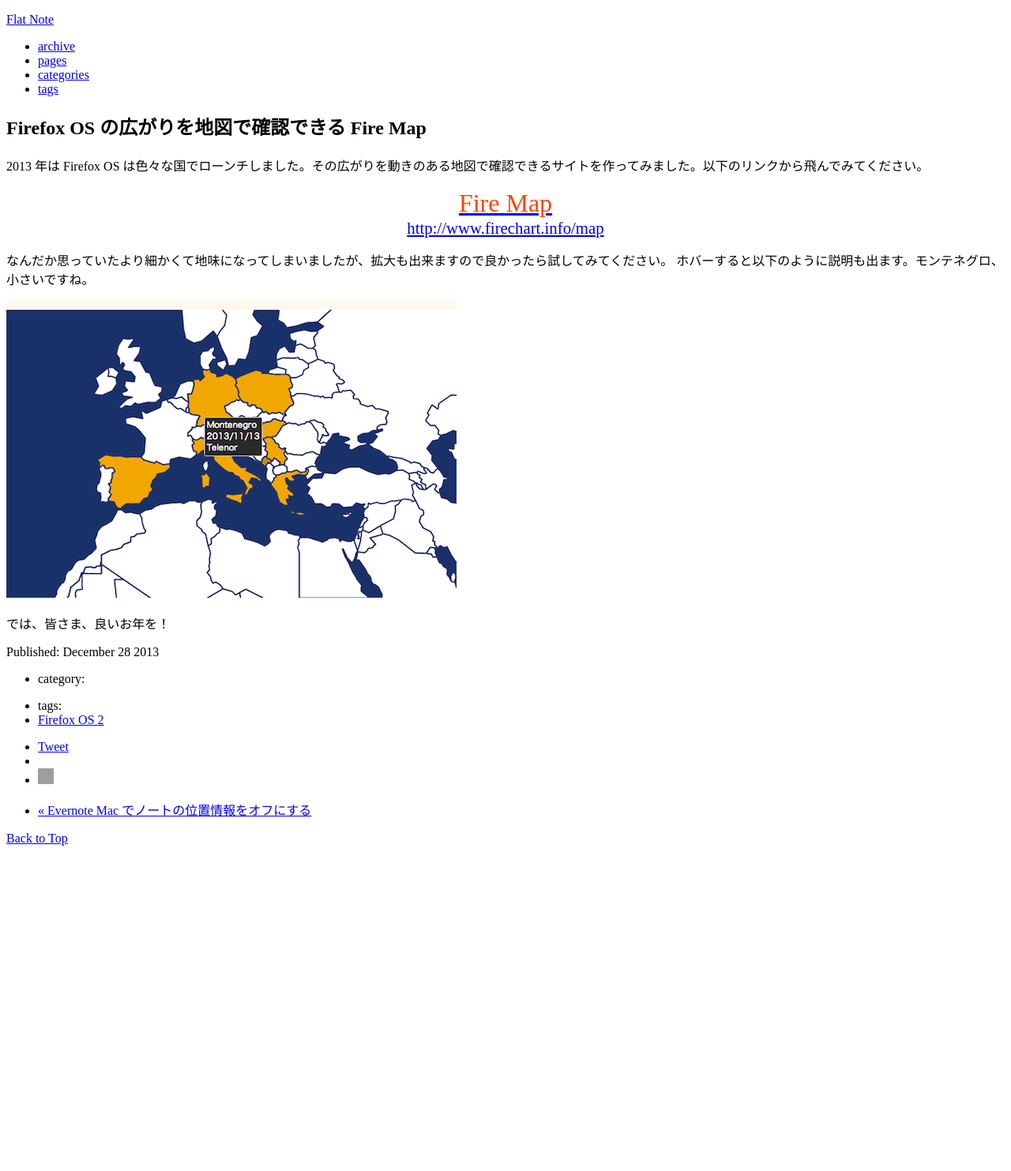
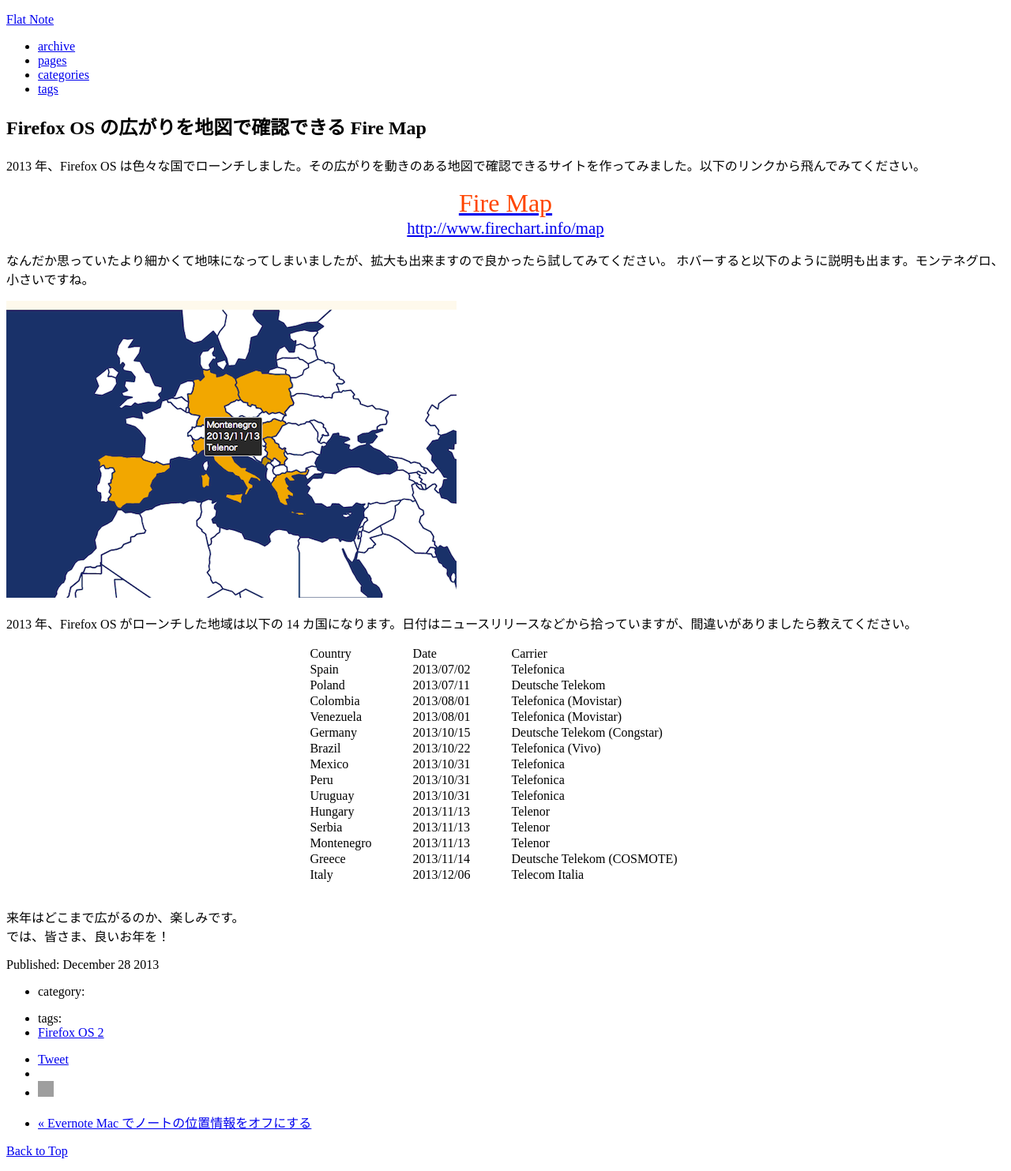
Before and after one commit to flatbird/flatbird.github.com, a Jekyll site: the page built from _posts/2013-12-28-fire-map.md, in a window 1280 px wide. Shown: the whole page at 79% size. Built offline with Jekyll 4.4.1, drawn with Linux system fonts in a browser that asks for light colours; comment, search, counter and statistics services are not loaded; before the commit the page ends 1087 px from its top, so only the background shows below that; grey boxes are pictures that could not be loaded.

Commit message:
Added chart about contries.

```diff
--- a/_posts/2013-12-28-fire-map.md
+++ b/_posts/2013-12-28-fire-map.md
@@ -13,14 +13,29 @@
 	font-size: 1.3rem;
 	margin-bottom: 1rem;
 }
+
 .title {
 	font-size: 2rem;
 	color: orangered;
 	line-height: 2.5rem;
 }
+
+table {
+	margin: 0 auto 30px;
+}
+
+thead {
+	border-bottom: solid 1px;
+}
+
+td {
+	padding: 0 40px 0 10px;
+}
+
+
 </style>
 
-2013 年は Firefox OS は色々な国でローンチしました。その広がりを動きのある地図で確認できるサイトを作ってみました。以下のリンクから飛んでみてください。
+2013 年、Firefox OS は色々な国でローンチしました。その広がりを動きのある地図で確認できるサイトを作ってみました。以下のリンクから飛んでみてください。
 
 <div class="firemap">
 	<a href="http://www.firechart.info/map">
@@ -34,4 +49,27 @@
 
 ![](/assets/posts/2013-12-28/hover.png)
 
+2013 年、Firefox OS がローンチした地域は以下の 14 カ国になります。日付はニュースリリースなどから拾っていますが、間違いがありましたら教えてください。
+
+<table><tbody>
+<thead>
+<tr><td>Country</td><td>Date</td><td>Carrier</td></tr>
+</thead>
+<tr><td>Spain</td><td>2013/07/02</td><td>Telefonica</td></tr>
+<tr><td>Poland</td><td>2013/07/11</td><td>Deutsche Telekom</td></tr>
+<tr><td>Colombia</td><td>2013/08/01</td><td>Telefonica (Movistar)</td></tr>
+<tr><td>Venezuela</td><td>2013/08/01</td><td>Telefonica (Movistar)</td></tr>
+<tr><td>Germany</td><td>2013/10/15</td><td>Deutsche Telekom (Congstar)</td></tr>
+<tr><td>Brazil</td><td>2013/10/22</td><td>Telefonica (Vivo)</td></tr>
+<tr><td>Mexico</td><td>2013/10/31</td><td>Telefonica</td></tr>
+<tr><td>Peru</td><td>2013/10/31</td><td>Telefonica</td></tr>
+<tr><td>Uruguay</td><td>2013/10/31</td><td>Telefonica</td></tr>
+<tr><td>Hungary</td><td>2013/11/13</td><td>Telenor</td></tr>
+<tr><td>Serbia</td><td>2013/11/13</td><td>Telenor</td></tr>
+<tr><td>Montenegro</td><td>2013/11/13</td><td>Telenor</td></tr>
+<tr><td>Greece</td><td>2013/11/14</td><td>Deutsche Telekom (COSMOTE)</td></tr>
+<tr><td>Italy</td><td>2013/12/06</td><td>Telecom Italia</td></tr>
+</tbody></table>
+
+来年はどこまで広がるのか、楽しみです。<br>
 では、皆さま、良いお年を！
```
